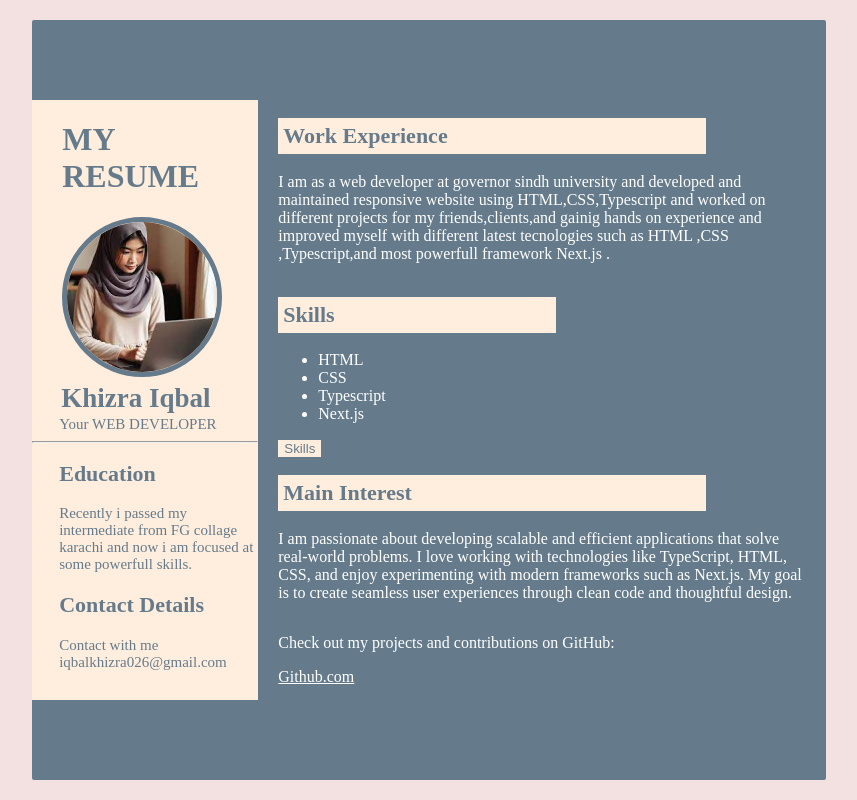
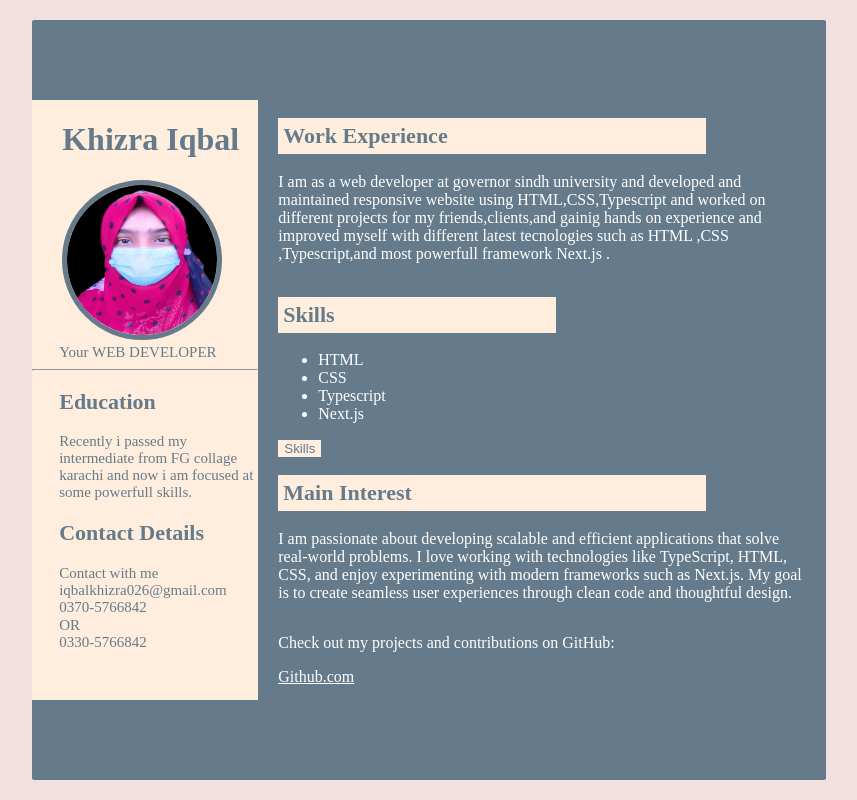
Before and after one commit to KHIZRA-IQBAL/milestone-01-02, a website: page index.html in a window 1280 px wide. Shown: the whole page, without its empty margins (211-1068 px from the left). Drawn offline with Linux system fonts and the light colour scheme.

Commit message:
some changes

```diff
--- a/index.html
+++ b/index.html
@@ -11,11 +11,10 @@
 <body>
     <div class="main">
         <div class="main-1">
-            <h1 id="main"> MY RESUME</h1>
+            <h1 id="main"> Khizra Iqbal</h1>
             <!-- Personal Information -->
             <section id="Personal-info">
-                <img src="profile-img/image.jfif" alt="My-Profile" id="pfp">
-                <p id="name">Khizra Iqbal</p>
+                <img src="profile-img/image.jpeg" alt="My-Profile" id="pfp">
                 <p id="developer-head">Your WEB DEVELOPER</p>
                 <hr>
             </section>
@@ -30,6 +29,9 @@
                 <h2 class="contact-head">Contact Details</h2>
                 <strong id="Email-head">Contact with me</strong>
                 <p id="email">iqbalkhizra026@gmail.com</p>
+                <p id="email">0370-5766842</p>
+                   <strong id="Email-head" >OR</strong>
+                <p id="email">0330-5766842</p>
             </section>
         </div>
         <div class="main-2">
--- a/styles.css
+++ b/styles.css
@@ -88,6 +88,8 @@ hr{
     font-size: .9375rem;
     font-weight: 500;
 }
+
+
 
 #email{
     padding-left: 1.6875rem;
```
Also changed, not shown: profile-img/image.jfif (deleted), profile-img/image.jpeg (added).
